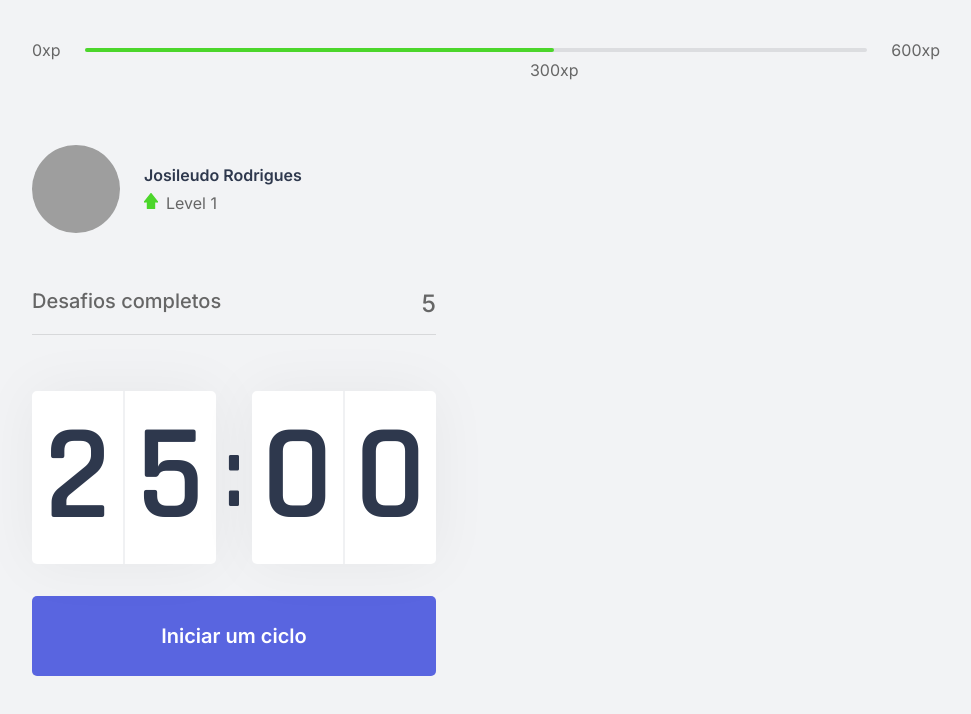
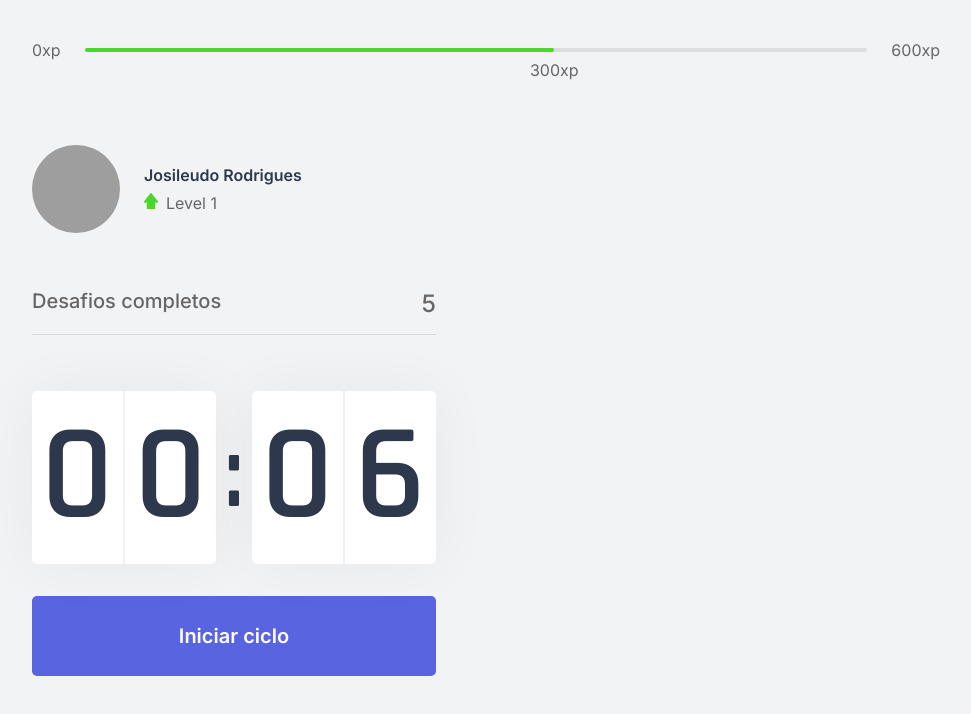
Before and after one commit to josileudo/Moveit, a Next.js app: page / in a window 1280 px wide. Shown: the top 714 px of the page, without its empty margins (154-1125 px from the left). Built offline with nearby package versions, Linux system fonts and the light colour scheme; grey boxes are pictures that could not be loaded.

Commit message:
finish button

```diff
--- a/src/components/Countdown.tsx
+++ b/src/components/Countdown.tsx
@@ -1,9 +1,12 @@
 import { useState, useEffect } from 'react'
 import styles from '../styles/components/Countdown.module.css'
 
+let countdownTimeout: NodeJS.Timeout
+
 export function Countdown() {
-  const [time, setTime] = useState(25 * 60) // quantidade de segundos
-  const [active, setActive] = useState(false)
+  const [time, setTime] = useState(0.1 * 60) // quantidade de segundos
+  const [isActive, setIsActive] = useState(false)
+  const [hasFinished, setHasFinished] = useState(false)
 
   const minutes = Math.floor(time / 60)
   const seconds = time % 60
@@ -12,16 +15,25 @@
   const [secondLeft, secondRight] = String(seconds).padStart(2 , "0").split("")
 
   function startCountdown(){
-    setActive(true)
+    setIsActive(true)
+  }
+
+  function resetCountdown(){
+    clearTimeout(countdownTimeout)
+    setIsActive(false)
+    setTime(9.5 * 60)
   }
 
   useEffect(() => {
-    if(active && time > 0) {
-      setTimeout(() => {
-        setTime(time - 1)
+    if(isActive && time > 0) {
+      countdownTimeout = setTimeout(() => {
+        setTime (time - 1)
       }, 1000)
+    } else if (isActive && time === 0) {
+      setHasFinished(true)
+      setIsActive(false)
     }
-  }, [active, time])
+  }, [isActive, time])
 
   return (
     <div>
@@ -36,12 +48,36 @@
           <span>{secondRight}</span>
         </div>
       </div>
-      <button
-        type="button"
-        className= {styles.countdownButton}
-        onClick= {startCountdown}>
-        Iniciar um ciclo
-      </button>
+
+      {hasFinished ? (
+        <button
+          disabled
+          className= {styles.countdownButton}
+          onClick= {startCountdown}>
+            Ciclo encerrado
+        </button>) : (
+          <>
+            { isActive ? (
+              <button
+                type="button"
+                className= {`${styles.countdownButton} ${styles.countdownButtonActive}`}
+                onClick= {resetCountdown}>
+                  Abandonar ciclo
+              </button>
+            ) : (
+              <button
+                type="button"
+                className= {styles.countdownButton}
+                onClick= {startCountdown}>
+                  Iniciar ciclo
+              </button>
+            ) }
+          </>
+        )}
+
+
+
+
     </div>
   )
 }
--- a/src/styles/components/Countdown.module.css
+++ b/src/styles/components/Countdown.module.css
@@ -57,6 +57,22 @@
   transition: background 0.2s;
 }
 
-.countdownButton:hover{
+.countdownButton:not(:disabled) :hover{
   background: var(--blue-dark);
 }
+
+.countdownButtonActive:not(:disabled) {
+  background: var(--white);
+  color: var(--title);
+}
+
+.countdownButtonActive:hover {
+  background: var(--red);
+  color: var(--white);
+}
+
+.countdownButton:disabled {
+  background: var(--white);
+  color: var(--text);
+  cursor: not-allowed;
+}
```
